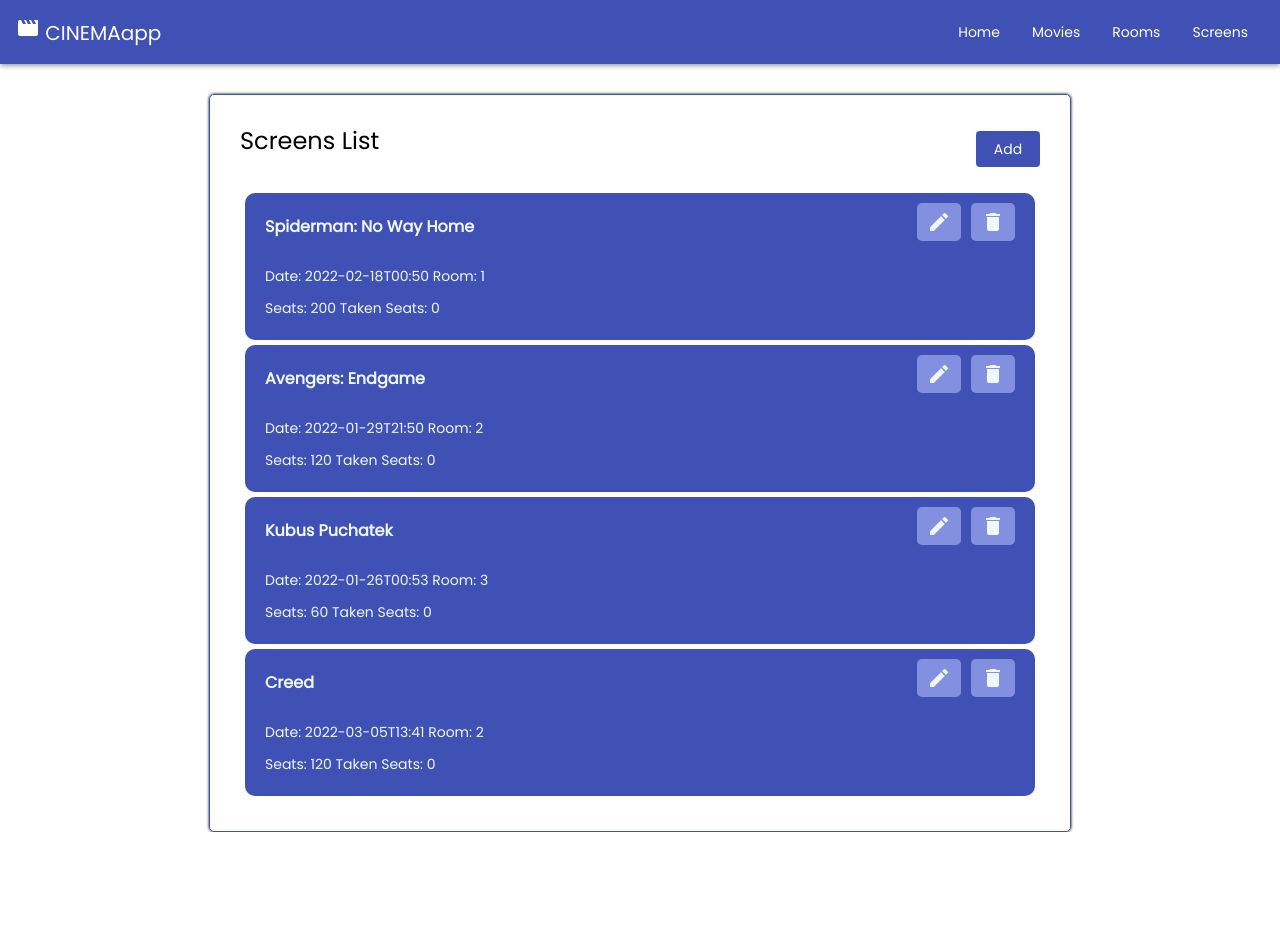
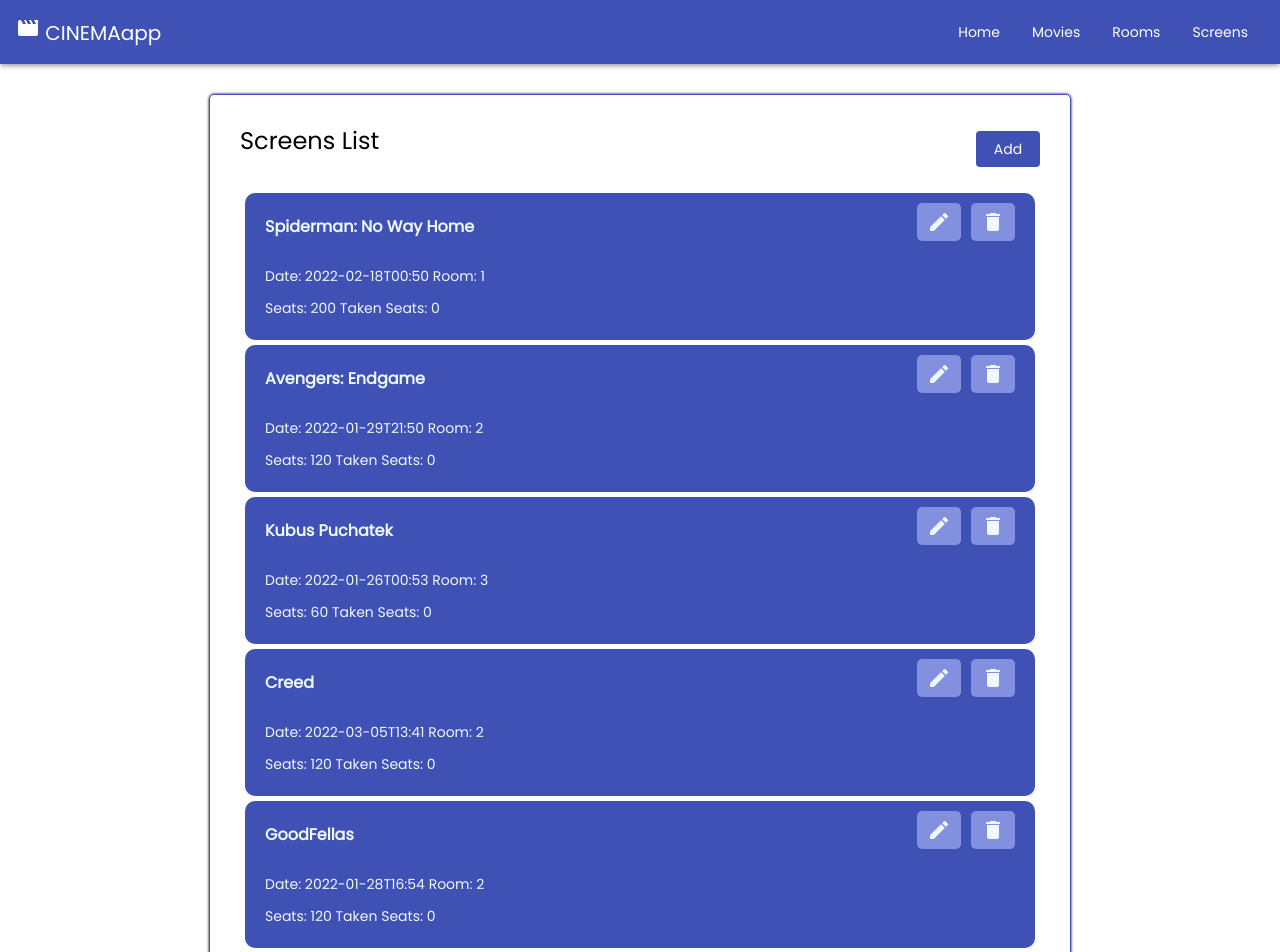
Before and after one commit to junqy/angularkino, an Angular app in the folder angular-kino/: page /screens in a window 1280 px wide. Shown: the top 952 px of the page. Before the commit the page ends 832 px from the top, so only its background shows below. Built offline with nearby package versions, Linux system fonts and the light colour scheme; data requests are answered from the project's data file.

Commit message:
edycja i usuwanie serwer chyba nie wywala?

```diff
--- a/angular-kino/db.json
+++ b/angular-kino/db.json
@@ -26,7 +26,7 @@
       "id": 6
     },
     {
-      "name": "GoodFellas",
+      "name": "GoodFellas ",
       "duration": "180",
       "id": 7
     }
@@ -80,6 +80,22 @@
       "id": 4,
       "roomId": 2,
       "seats": 120
+    },
+    {
+      "movieName": "GoodFellas ",
+      "date": "2022-01-28T16:54",
+      "roomId": 2,
+      "seats": 120,
+      "taken_seats": 0,
+      "id": 5
+    },
+    {
+      "movieName": "GoodFellas ",
+      "date": "2022-02-02T20:54",
+      "roomId": 1,
+      "seats": 200,
+      "taken_seats": 0,
+      "id": 6
     }
   ]
 }
--- a/angular-kino/package.json
+++ b/angular-kino/package.json
@@ -7,7 +7,7 @@
     "build": "ng build",
     "watch": "ng build --watch --configuration development",
     "test": "ng test",
-    "server": "json-server --watch db.json --port 5000"
+    "server": "json-server --watch db.json --port 5000 --host 127.0.0.1"
   },
   "private": true,
   "dependencies": {
--- a/angular-kino/src/app/components/movies/movies.component.ts
+++ b/angular-kino/src/app/components/movies/movies.component.ts
@@ -49,9 +49,6 @@ export class MoviesComponent implements OnInit {
     }
   }
 
-  // addMovie(movie: Movie){
-  //   this.movieService.addMovie(movie).subscribe((movie) => (this.movies.push(movie)));
-  // }
 
   editMovie(movie : Movie){
     const index = this.movies.indexOf(movie)
@@ -62,11 +59,12 @@ export class MoviesComponent implements OnInit {
     dialogRef.afterClosed().subscribe((result)=>{
       if(result){
         this.movieService.updateMovie(result).subscribe((movie) => this.movies[index] = movie);
-        // this.toDelete = this.screens.filter((screen) => (screen.movieName == movieName));
-        // for(var screen in this.toDelete){
-        //   this.toDelete[screen].movieName =
-        //   this.screenService
-        // }
+        this.toDelete = this.screens.filter((screen) => (screen.movieName == movieName));
+        for(var screen in this.toDelete){
+          console.log("MOVIE NAME: " + this.toDelete[screen].movieName)
+          this.toDelete[screen].movieName = result.name
+          this.screenService.updateScreen(this.toDelete[screen]).subscribe()
+        }
       }
     })
   }
```
